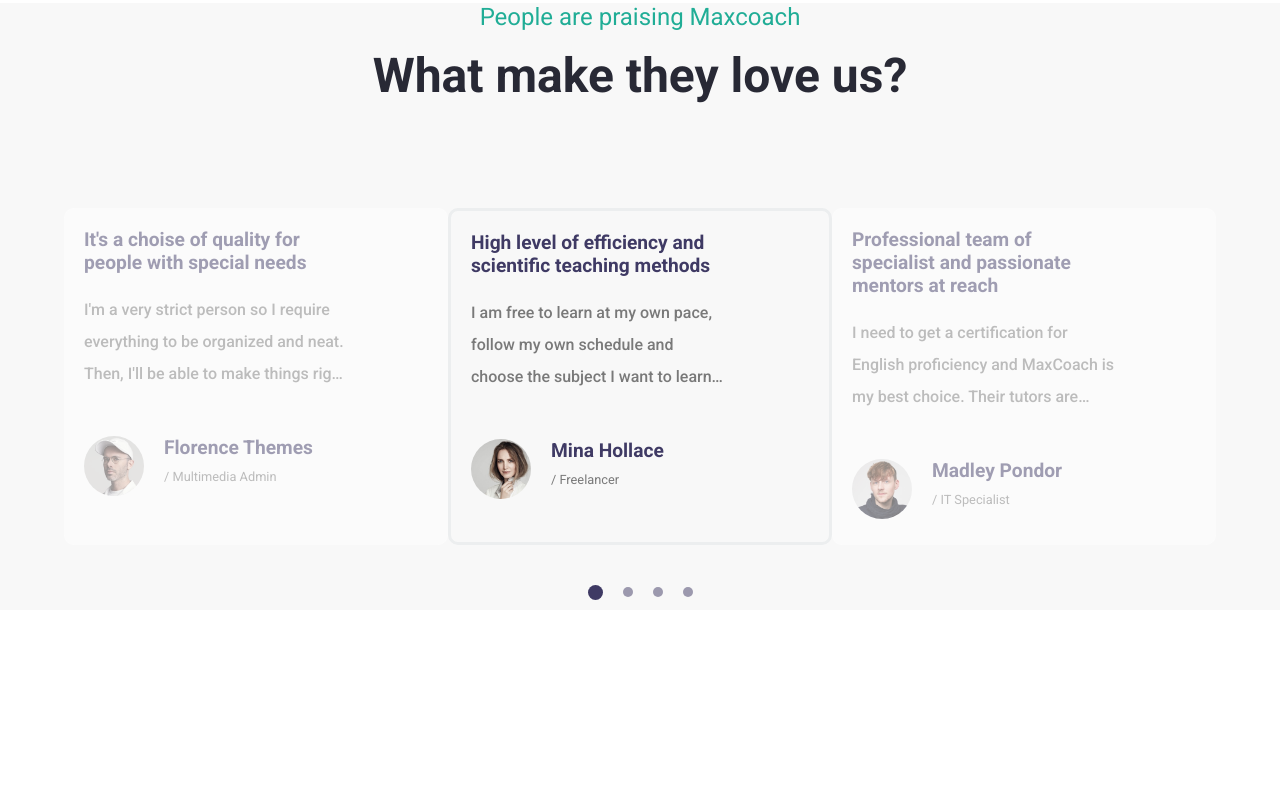
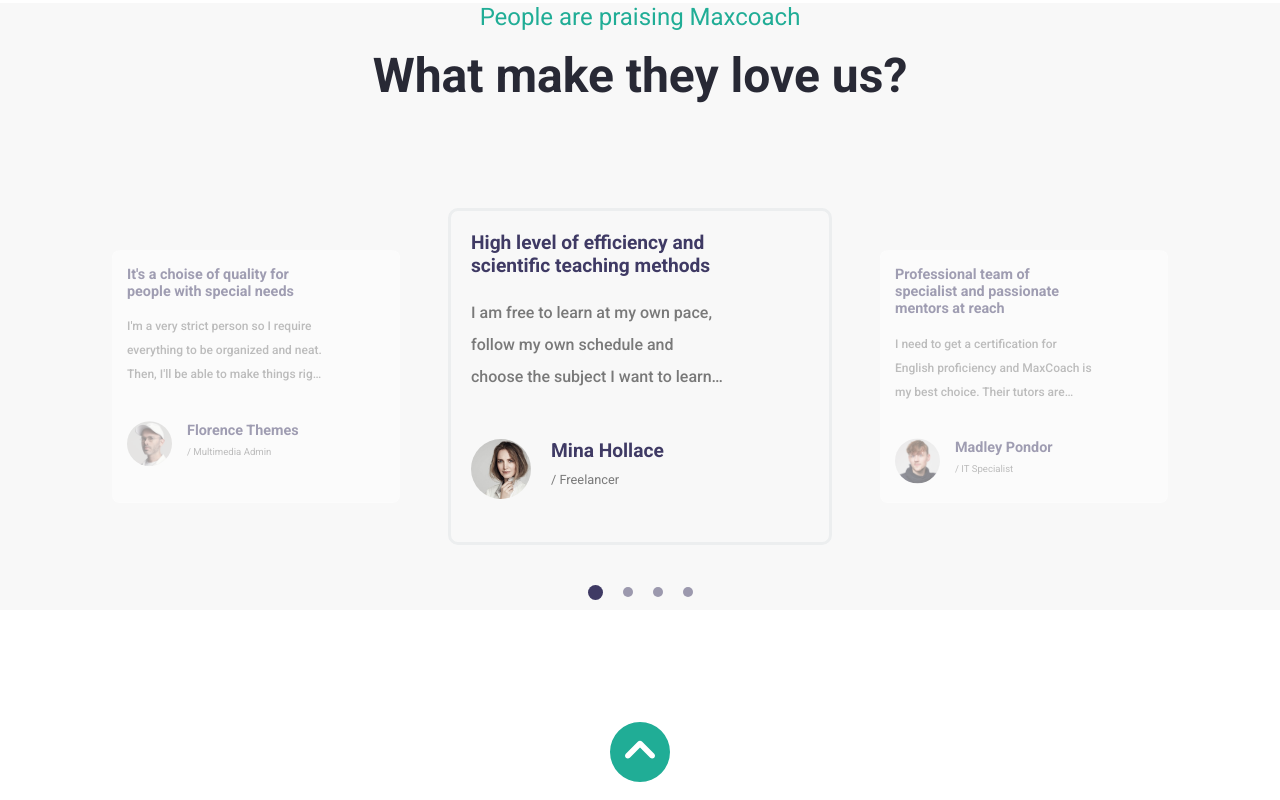
Before and after one commit to Alessio-Tomei/proj-html-vuejs, a Vue app: page / in a window 1280 px wide. Shown: the part 5803-6603 px from the top of the page. Before the commit the page ends 6513 px from the top, so only its background shows below. Built offline with nearby package versions, Linux system fonts and the light colour scheme.

Commit message:
Test bottone scroll top

```diff
--- a/src/components/macro/Footer.vue
+++ b/src/components/macro/Footer.vue
@@ -1,15 +1,32 @@
 <template>
   <footer>
-
+    <div class="ms_up" @click="setScroll">
+      <i class="fas fa-chevron-circle-up"></i>
+    </div>
   </footer>
 </template>
 
 <script>
 export default {
     name: 'Footer',
+    methods: {
+      setScroll: function() {
+        window.scroll(0, 0)
+      }
+    }
 }
 </script>
 
 <style lang="scss" scoped>
 
+footer {
+  display: flex;
+  justify-content: center;
+  .ms_up {
+    font-size: 60px;
+    color: #20ad96;
+    cursor: pointer;
+  }
+}
+
 </style>
--- a/src/components/sections/Review.vue
+++ b/src/components/sections/Review.vue
@@ -155,6 +155,7 @@
                         }
                     }
                     &:nth-child(1) {
+                        transform: scale(.75);
                         .ms_previous-button-overlay {
                             position: absolute;
                             top: 0;
@@ -176,6 +177,7 @@
                         }
                     }
                     &:nth-child(3) {
+                        transform: scale(.75);
                         .ms_next-button-overlay {
                             position: absolute;
                             top: 0;
```
